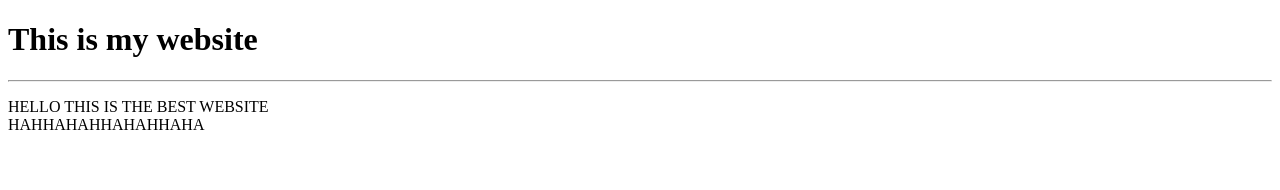
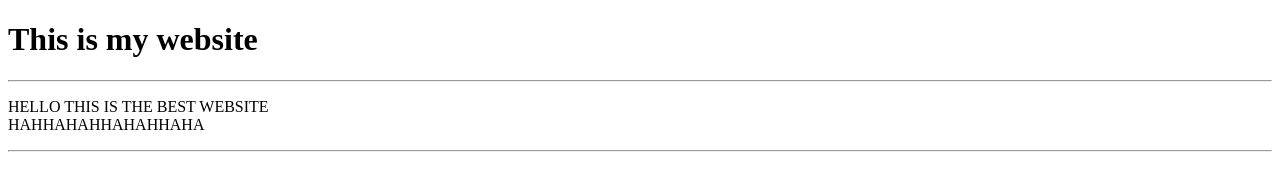
Before and after one commit to czrojas/czrojas.github.io, a plain HTML site: page index.html in a window 1280 px wide. Drawn offline with Linux system fonts and the light colour scheme.

Commit message:
Bottom horizontal ruler

```diff
--- a/index.html
+++ b/index.html
@@ -12,10 +12,12 @@
 
 	<hr>
 	<p> HELLO THIS IS THE BEST WEBSITE <br> HAHHAHAHHAHAHHAHA  </p>
-
+	<hr>
 
 
 
 
 
 </body>
+
+</html>
```
